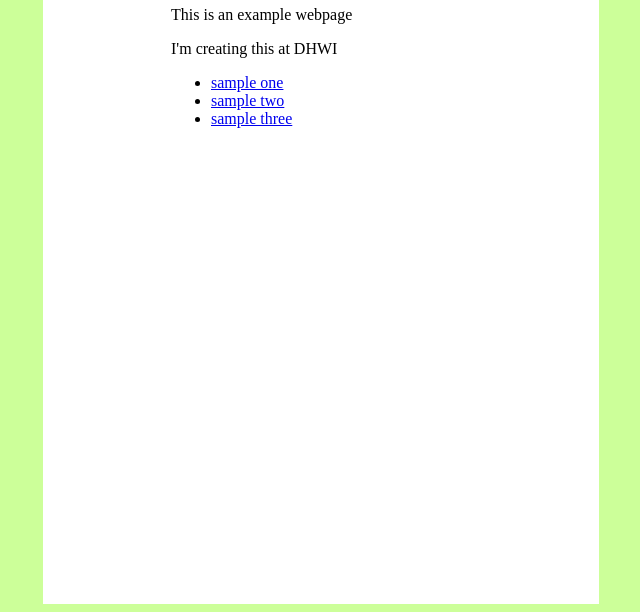
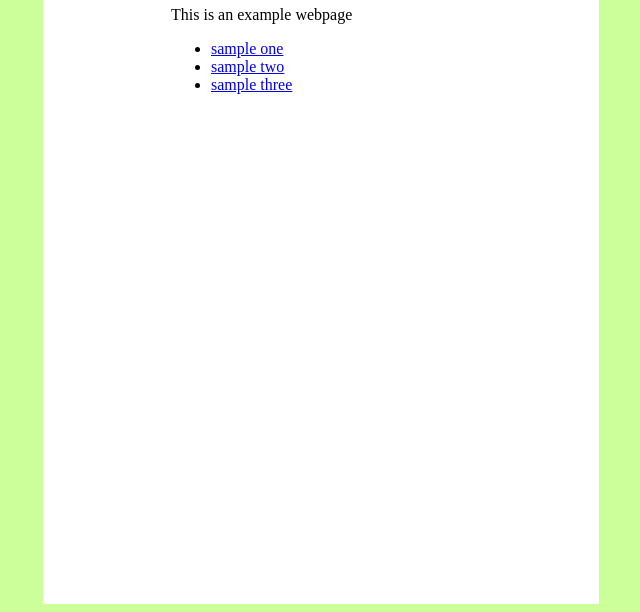
Before and after one commit to saranes/saranes.gethub.com, a plain HTML site: page index.html in a window 1280 px wide. Shown: the part 188-800 px from the top of the page, without its empty margins (85-725 px from the left). Drawn offline with Linux system fonts and the light colour scheme.

Commit message:
deleted p at line 10

```diff
--- a/index.html
+++ b/index.html
@@ -7,7 +7,6 @@
 <body>
 	<h1>Hello World</h1>
 	<p>This is an example webpage</p>
-	<p>I'm creating this at DHWI</p>
 	<ul>
 		<li><a href = "http://www.lib.umd.edu">sample one</a></li>
 		<li><a href = "http://www.google.com">sample two</a></li>
```
